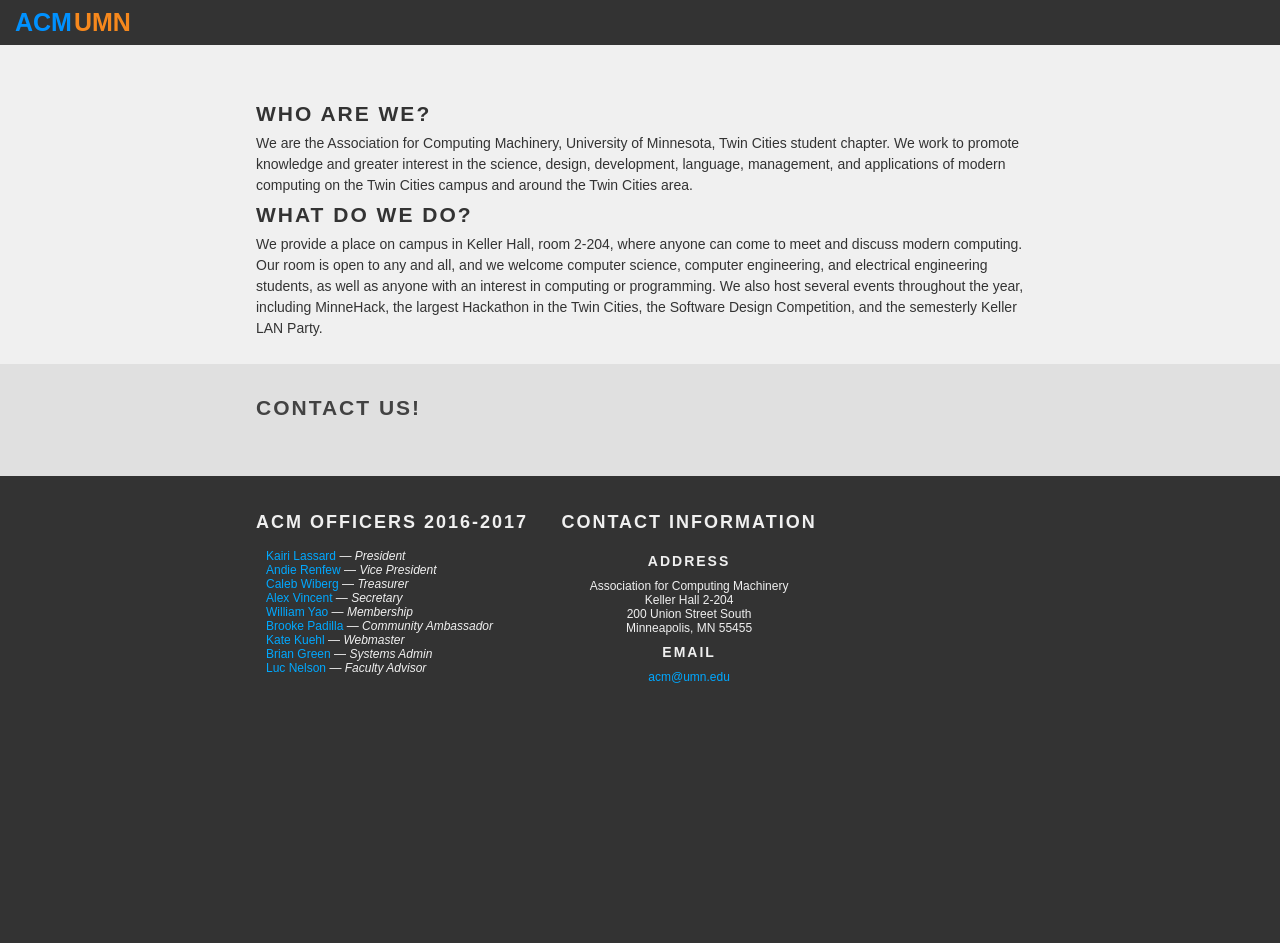
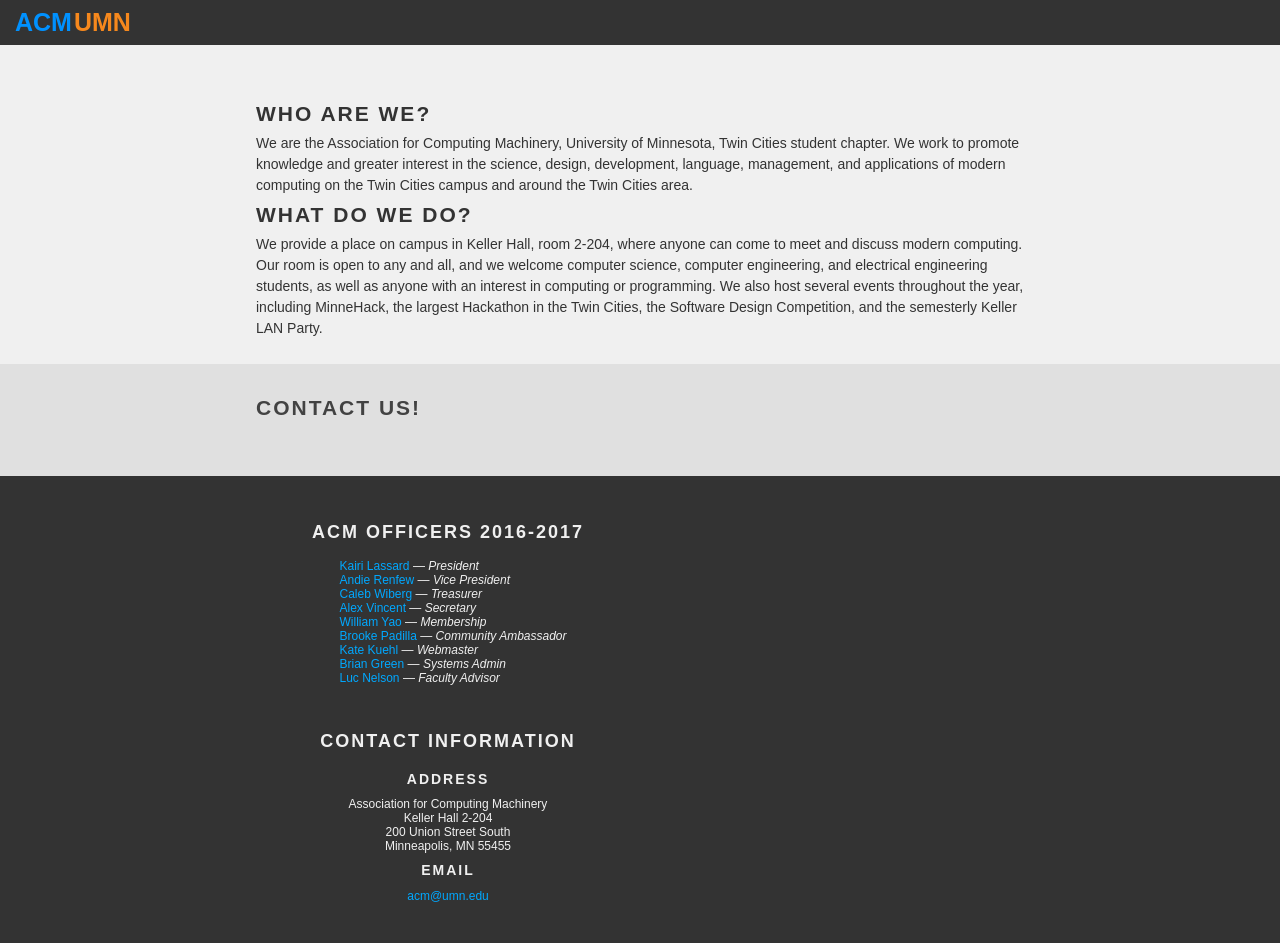
Before and after one commit to acmumn/acm-website, a Jekyll site: the page built from index.html, in a window 1280 px wide. Built offline with Jekyll 4.4.1, drawn with Linux system fonts in a browser that asks for light colours; before the commit the page ends 900 px from its top, so only the background shows below that.

Commit message:
moar footer styling

```diff
--- a/_includes/footer.html
+++ b/_includes/footer.html
@@ -21,10 +21,12 @@
       <h1>Contact Information</h1>
       <h2>Address</h2>
       <address>
-        Association for Computing Machinery<br/>
-        Keller Hall 2-204<br/>
-        200 Union Street South<br/>
-        Minneapolis, MN 55455
+        <ol>
+          <li>Association for Computing Machinery</li>
+          <li>Keller Hall 2-204</li>
+          <li>200 Union Street South</li>
+          <li>Minneapolis, MN 55455</li>
+        </ol>
       </address>
       <h2>Email</h2>
       <p>
--- a/_sass/_footer.sass
+++ b/_sass/_footer.sass
@@ -1,10 +1,21 @@
 // Footer styling.
+
+%column
+  display: block
+  margin: 20px 0px
+
+@media (min-width: $phone-breakpoint)
+  %column
+    width: ($phone-breakpoint / 2) - $column-gutter
+    display: inline-block
+    vertical-align: top
+    margin: 20px ($column-gutter / 2)
 
 #footer
   min-height: 100px
   width: 100%
-  padding-top: 30px
-  padding-bottom: 30px
+  padding-top: 20px
+  padding-bottom: 20px
 
   font-size: 12px
 
@@ -24,29 +35,31 @@
     margin: 5px 0px
 
   #officers
-    display: inline-block
-    vertical-align: top
-    max-width: $phone-breakpoint / 2
-    margin-right: $column-gutter / 2
+    @extend %column
+
+    text-align: center
 
     ul
       +centered
+      text-align: left
+      display: inline-block
 
       .position
         font-style: italic
 
   #contact-info
-    display: inline-block
-    vertical-align: top
-    max-width: $phone-breakpoint / 2
-    margin-left: $column-gutter / 2
+    @extend %column
 
     text-align: center
 
     address
       font-style: normal
 
+      ol
+        list-style-type: none
+
   &> .content
     +centered
     display: block
     max-width: $phone-breakpoint
+    padding: 0px -($column-gutter / 2)
```
